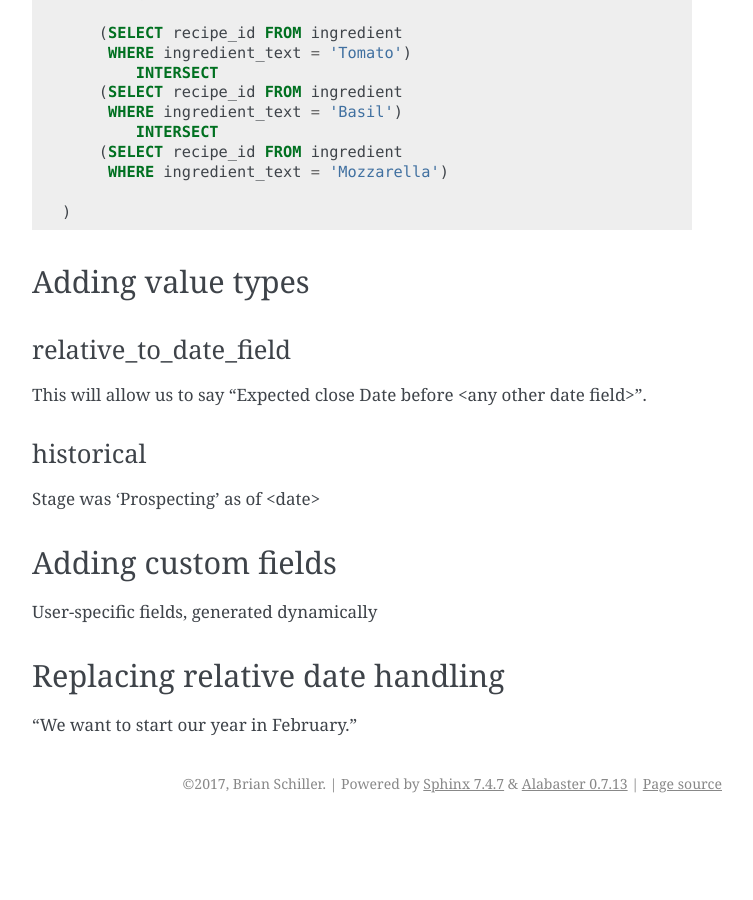
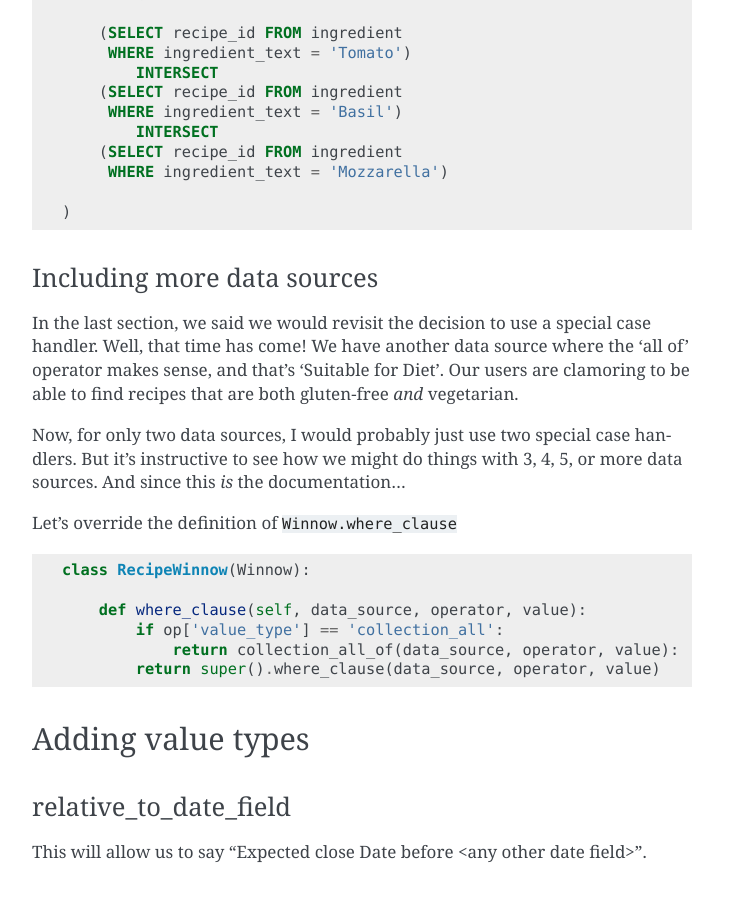
Before and after one commit to bgschiller/winnow, a Sphinx documentation site: the page built from docs/extending_winnow.rst, in a window 1280 px wide and 900 px high, scrolled down 3682 px. Shown: the whole window, without its empty margins (388-1141 px from the left). Built offline with Sphinx 7.4.7, drawn with Linux system fonts in a browser that asks for light colours; before the commit the page ends 4505 px from its top, so only the background shows below that; some of the changed text lies outside the part shown.

Commit message:
more work on extending winnow

```diff
--- a/docs/extending_winnow.rst
+++ b/docs/extending_winnow.rst
@@ -146,7 +146,7 @@ We'll also need to specify that the Ingredients data_source supports 'collection
        "value_types": ["collection", "collection_any"]
     }
 
-Finally, we need to provide instructions for building SQL to answer that query. Let's do that using a special case handler to begin with, but we'll revisit this decision in another section.
+Finally, we need to provide instructions for building SQL to answer that query. Let's do that using a special case handler to begin with, but we'll revisit this decision in the next section.
 
 .. code-block :: python
 
@@ -199,6 +199,27 @@ to produce SQL like
 
     )
 
+Including more data sources
+^^^^^^^^^^^^^^^^^^^^^^^^^^^
+
+In the last section, we said we would revisit the decision to use a special case handler. Well, that time has come! We have another data source where the 'all of' operator makes sense, and that's 'Suitable for Diet'. Our users are clamoring to be able to find recipes that are both gluten-free *and* vegetarian.
+
+Now, for only two data sources, I would probably just use two special case handlers. But it's instructive to see how we might do things with 3, 4, 5, or more data sources. And since this *is* the documentation...
+
+Let's override the definition of ``Winnow.where_clause``
+
+.. code-block :: python
+
+    class RecipeWinnow(Winnow):
+
+        def where_clause(self, data_source, operator, value):
+            if op['value_type'] == 'collection_all':
+                return collection_all_of(data_source, operator, value):
+            return super().where_clause(data_source, operator, value)
+
+
+
+
 Adding value types
 ------------------
 
```
Also changed, not shown: 1 other file.
